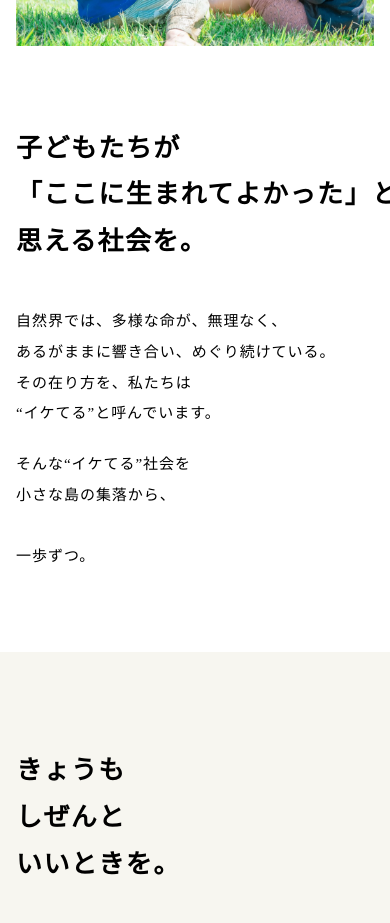
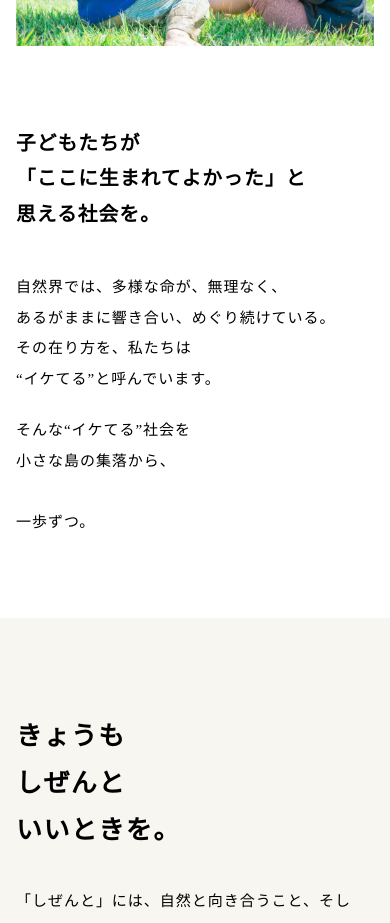
Before and after one commit to nino-0813/honma_nextjs, a Next.js app: page /about in a window 390 px wide. Shown: the part 960-1883 px from the top of the page. Built offline with nearby package versions, Linux system fonts and the light colour scheme; no server answers.

Commit message:
Fit mobile About heading to its content width

```diff
--- a/app/(main)/about/page.tsx
+++ b/app/(main)/about/page.tsx
@@ -61,8 +61,8 @@ export default function AboutPage() {
       </section>
 
       <section className="px-4 py-20 md:px-6 md:py-28">
-        <FadeInSection className="mx-auto max-w-[1120px] text-left">
-          <h2 className="text-[min(24px,5.5vw)] font-medium leading-[1.9] tracking-[0.14em] md:text-[34px]">
+        <FadeInSection className="about-children mx-auto max-w-[1120px] text-left">
+          <h2 className="about-children-title text-[24px] font-medium leading-[1.9] tracking-[0.14em] md:text-[34px]">
             子どもたちが<br /><span className="whitespace-nowrap">「ここに生まれてよかった」と</span><br />思える社会を。
           </h2>
           <div className="mt-10 max-w-[680px] space-y-5 text-[13px] font-light leading-[2.15] tracking-[0.08em] text-gray-600 md:mt-12 md:text-sm">
--- a/app/globals.css
+++ b/app/globals.css
@@ -410,3 +410,13 @@
     font-size: min(12px, 4cqw);
   }
 }
+
+@media (width < 768px) {
+  .about-children {
+    container-type: inline-size;
+  }
+
+  .about-children-title {
+    font-size: min(24px, 5.5cqw);
+  }
+}
```
